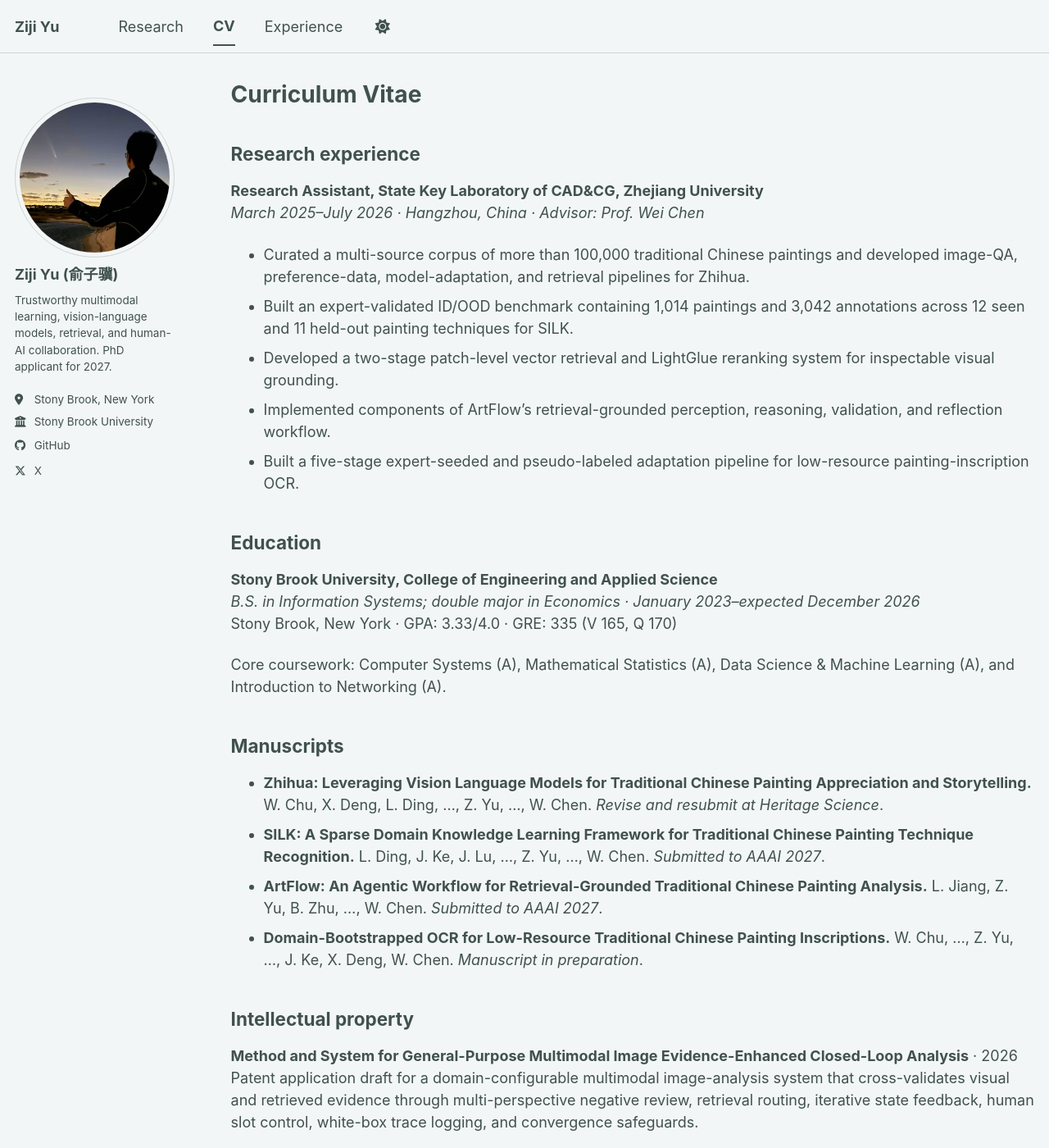
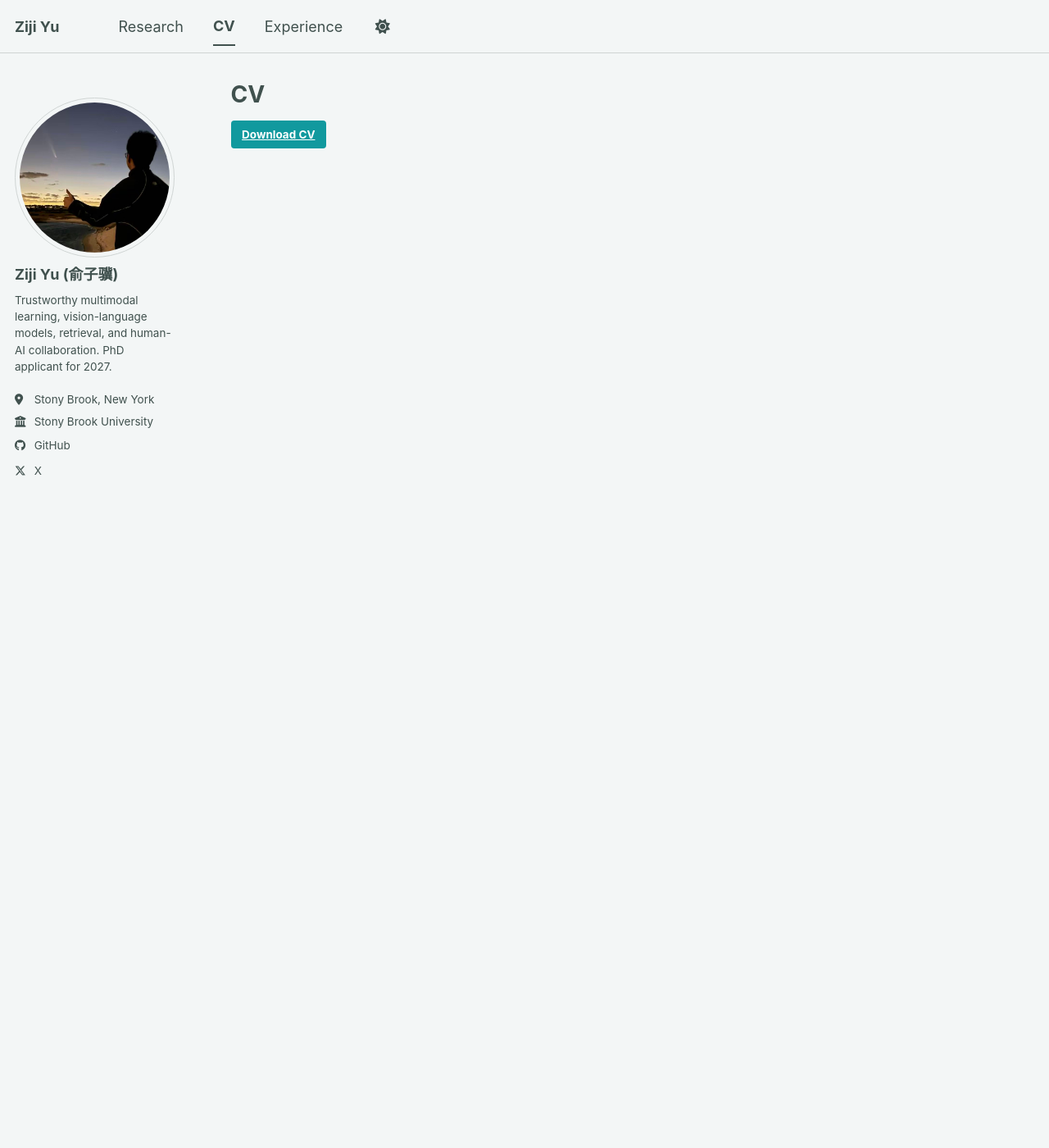
Before and after one commit to ZijiYu/zijiyu.github.io, a Jekyll site: the page built from _pages/cv.md, in a window 1280 px wide and 1400 px high. Shown: the whole window at 82% size. Built offline with Jekyll 4.4.1, drawn with Linux system fonts in a browser that asks for light colours; a style sheet for code colours, icons or effects is not loaded; some of the changed text lies outside the part shown.

Commit message:
Simplify CV page to download button

```diff
--- a/_pages/cv.md
+++ b/_pages/cv.md
@@ -1,57 +1,10 @@
 ---
 layout: archive
-title: "Curriculum Vitae"
+title: "CV"
 permalink: /cv/
 author_profile: true
 redirect_from:
   - /resume
 ---
 
-## Research experience
-
-**Research Assistant, State Key Laboratory of CAD&CG, Zhejiang University**<br>
-*March 2025–July 2026 · Hangzhou, China · Advisor: Prof. Wei Chen*
-
-- Curated a multi-source corpus of more than 100,000 traditional Chinese paintings and developed image-QA, preference-data, model-adaptation, and retrieval pipelines for Zhihua.
-- Built an expert-validated ID/OOD benchmark containing 1,014 paintings and 3,042 annotations across 12 seen and 11 held-out painting techniques for SILK.
-- Developed a two-stage patch-level vector retrieval and LightGlue reranking system for inspectable visual grounding.
-- Implemented components of ArtFlow's retrieval-grounded perception, reasoning, validation, and reflection workflow.
-- Built a five-stage expert-seeded and pseudo-labeled adaptation pipeline for low-resource painting-inscription OCR.
-
-## Education
-
-**Stony Brook University, College of Engineering and Applied Science**
-*B.S. in Information Systems; double major in Economics · January 2023–expected December 2026*<br>
-Stony Brook, New York · GPA: 3.33/4.0 · GRE: 335 (V 165, Q 170)
-
-Core coursework: Computer Systems (A), Mathematical Statistics (A), Data Science & Machine Learning (A), and Introduction to Networking (A).
-
-## Manuscripts
-
-- **Zhihua: Leveraging Vision Language Models for Traditional Chinese Painting Appreciation and Storytelling.** W. Chu, X. Deng, L. Ding, …, Z. Yu, …, W. Chen. *Revise and resubmit at Heritage Science*.
-- **SILK: A Sparse Domain Knowledge Learning Framework for Traditional Chinese Painting Technique Recognition.** L. Ding, J. Ke, J. Lu, …, Z. Yu, …, W. Chen. *Submitted to AAAI 2027*.
-- **ArtFlow: An Agentic Workflow for Retrieval-Grounded Traditional Chinese Painting Analysis.** L. Jiang, Z. Yu, B. Zhu, …, W. Chen. *Submitted to AAAI 2027*.
-- **Domain-Bootstrapped OCR for Low-Resource Traditional Chinese Painting Inscriptions.** W. Chu, …, Z. Yu, …, J. Ke, X. Deng, W. Chen. *Manuscript in preparation*.
-
-## Intellectual property
-
-**Method and System for General-Purpose Multimodal Image Evidence-Enhanced Closed-Loop Analysis** · 2026<br>
-Patent application draft for a domain-configurable multimodal image-analysis system that cross-validates visual and retrieved evidence through multi-perspective negative review, retrieval routing, iterative state feedback, human slot control, white-box trace logging, and convergence safeguards.
-
-## Industry experience
-
-**Software Testing Intern, Anker Innovations** · *May–August 2024*
-Engineered a Docker-based production-parity simulation stack and built Python BDD suites, reducing the error rate to under 5%, increasing critical-scenario coverage by 30%, and reducing manual testing time by 50%.
-
-## Teaching and service
-
-- Student Reviewer, ACM Workshop on Privacy in the Electronic Society (WPES), 2025
-- Undergraduate Teaching Assistant, Microeconomics, February–May 2023
-
-## Technical skills
-
-**Models and methods:** vision-language model post-training, full-parameter SFT, DPO, RLVR, retrieval-augmented generation, visual grounding, pseudo-labeling, and out-of-distribution evaluation<br>
-**Programming and tools:** Python, Java, SQL, R, PyTorch, ms-swift, Docker, Git, Linux<br>
-**Languages:** Chinese (native), English (fluent)
-
-<a class="btn btn--primary" href="/files/Ziji_Yu_CV.pdf" download="Ziji_Yu_CV.pdf">Download my CV (PDF)</a>
+<a class="btn btn--primary" href="/files/Ziji_Yu_CV.pdf" download="Ziji_Yu_CV.pdf">Download CV</a>
```
